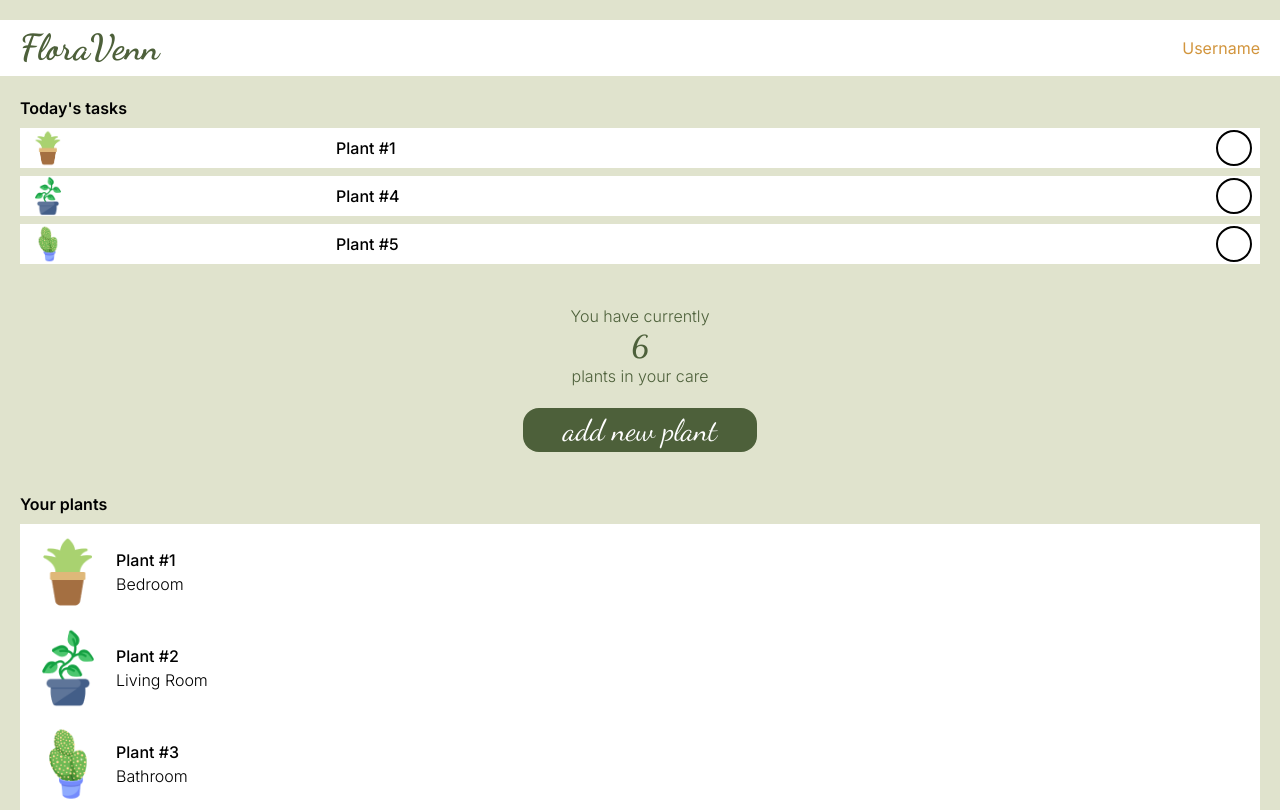
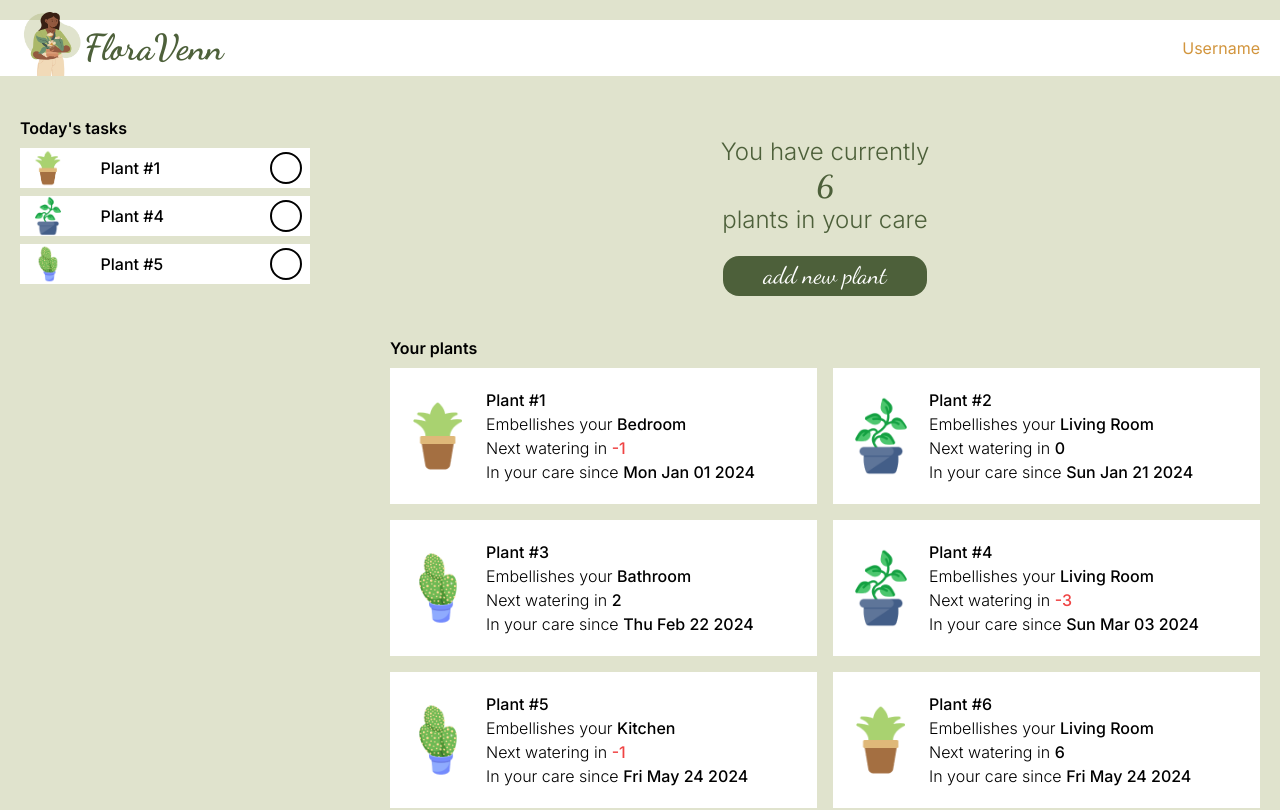
Before and after one commit to KiraTeresa/flora-venn, a Next.js app: page /dashboard in a window 1280 px wide. Shown: the top 810 px of the page. Built offline with nearby package versions, Linux system fonts and the light colour scheme.

Commit message:
Dashboard Page Desktop

```diff
--- a/app/dashboard/page.tsx
+++ b/app/dashboard/page.tsx
@@ -1,9 +1,10 @@
-import { PlantCard } from "@/components/plantCard";
+import { PlantCardMobile } from "@/components/plantCardMobile";
 import { Task } from "@/components/task";
 import { MOCK_PLANT_DATA } from "@/src/constants/plant-data";
 import clsx from "clsx";
 import { dancingScript } from "../fonts";
 import { CustomButton } from "@/components/button";
+import { PlantCardDesktop } from "@/components/plantCardDesktop";
 
 export default function Dashboard() {
     const plantCount = MOCK_PLANT_DATA.length;
@@ -17,24 +18,33 @@ export default function Dashboard() {
     })
 
     return (
-        <main className="mx-5">
-            <section className="flex flex-col gap-2 text-black">
+        <main className="max-w-screen-xl mx-5 md:m-auto md:flex md:gap-20">
+            <section className="flex flex-col gap-2 text-black md:w-1/3 md:ms-5 md:mt-5">
                 <h3 className="font-semibold">Today's tasks</h3>
                 {tasks.map((plant) => <Task plant={plant} key={plant.id} />)}
             </section>
+            <div className="md:w-full md:me-5">
                 <section className="text-center my-10">
-                <p className="font-light">You have currently</p>
+                    <p className="font-light md:text-2xl">You have currently</p>
                     <p className={clsx('text-3xl font-bold', dancingScript.className)}>{plantCount}</p>
-                <p className="font-light">plant{plantCount > 1 && 's'} in your care</p>
+                    <p className="font-light md:text-2xl">plant{plantCount > 1 && 's'} in your care</p>
                     <CustomButton text="add new plant"
-                    navigateTo="/new-plant" className="text-3xl mt-5" />
+                        navigateTo="/new-plant" className="text-2xl mt-5" />
                 </section>
                 <section className=" text-black">
                     <h3 className="font-semibold mb-2">Your plants</h3>
+                    <div className="md:hidden">
                         {MOCK_PLANT_DATA.map((plant) =>
-                    <PlantCard plant={plant} key={plant.id} />
+                            <PlantCardMobile plant={plant} key={plant.id} />
                         )}
+                    </div>
+                    <div className="hidden md:grid md:grid-cols-2 md:gap-4 md:block">
+                        {MOCK_PLANT_DATA.map((plant) =>
+                            <PlantCardDesktop plant={plant} key={plant.id} />
+                        )}
+                    </div>
                 </section>
+            </div>
         </main>
     )
 }
--- a/components/header.tsx
+++ b/components/header.tsx
@@ -4,9 +4,14 @@ import { FC } from "react";
 
 export const Header: FC = () => {
     return (
-        <header className="bg-white flex justify-between items-center px-5 py-2 my-5">
-            <div className={clsx('text-4xl font-bold ', dancingScript.className)}>FloraVenn</div>
-            <p className="text-highlight">Username</p>
+        <header className="bg-white px-5 my-5">
+            <div className="relative max-w-screen-xl m-auto flex justify-between items-center py-2">
+                <div className="flex">
+                    <img src="/images/Illustration.png" alt="Illustration women with plant" className="hidden absolute h-16 w-16 bottom-0 md:block" />
+                    <p className={clsx('text-4xl font-bold md:ps-16', dancingScript.className)}>FloraVenn</p>
+                </div>
+                <p className="text-highlight">Username</p>
+            </div>
         </header>
     )
 }
--- /dev/null
+++ b/components/plantCardDesktop.tsx
@@ -0,0 +1,28 @@
+import clsx from "clsx";
+import Link from "next/link";
+import { FC } from "react";
+
+interface PlantCardProps {
+    plant: PlantType,
+}
+
+export const PlantCardDesktop: FC<PlantCardProps> = ({ plant }) => {
+    const today = new Date();
+    const nextDate = new Date(plant.lastWatering);
+    nextDate.setDate(nextDate.getDate() + plant.wateringInterval)
+
+    const nextWatering = Math.floor((nextDate.getTime() - today.getTime()) / (1000 * 60 * 60 * 24));
+    const inCareSince = new Date(plant.inCareSince)
+
+    return (
+        <Link href={`/plant/${plant.id}`} className="bg-white flex gap-2 items-center px-2 py-5">
+            <img src={plant.image} alt={plant.name} className="h-20 w-20" />
+            <div>
+                <p className="font-medium">{plant.name}</p>
+                <p className="font-light">Embellishes your <span className="font-medium">{plant.location}</span></p>
+                <p className="font-light">Next watering in <span className={clsx("font-medium", nextWatering < 0 && 'text-red-500')}>{nextWatering}</span></p>
+                <p className="font-light">In your care since <span className="font-medium">{inCareSince.toDateString()}</span></p>
+            </div>
+        </Link>
+    )
+}
--- a/components/plantCard.tsx
+++ b/components/plantCardMobile.tsx
@@ -5,7 +5,7 @@ interface PlantCardProps {
     plant: PlantType,
 }
 
-export const PlantCard: FC<PlantCardProps> = ({ plant }) => {
+export const PlantCardMobile: FC<PlantCardProps> = ({ plant }) => {
     return (
         <Link href={`/plant/${plant.id}`} className="bg-white flex gap-2 items-center p-2">
             <img src={plant.image} alt={plant.name} className="h-20 w-20" />
--- a/components/task.tsx
+++ b/components/task.tsx
@@ -15,10 +15,10 @@ export const Task: FC<TaskProps> = ({ plant }) => {
     }
 
     return (
-        <div className="bg-white flex justify-between items-center px-2">
+        <div className="bg-white flex justify-between items-center px-2 md:max-w-80">
             <img src={plant.image} alt={plant.name} className="h-10 w-10" />
             <p className="w-1/2 font-medium">{plant.name}</p>
-            <button type="button" onClick={toggleCheckbox} className="rounded-full border-black border-2 border-solid h-9 w-9">
+            <button type="button" onClick={toggleCheckbox} className="rounded-full border-black border-2 border-solid h-8 w-8">
                 <img src="/images/Check.png" alt="checkmark" className={clsx('ms-2 -mt-2', !isDone && 'hidden')} />
             </button>
         </div>
```
Lines whose indentation alone changed are shown as unchanged.
